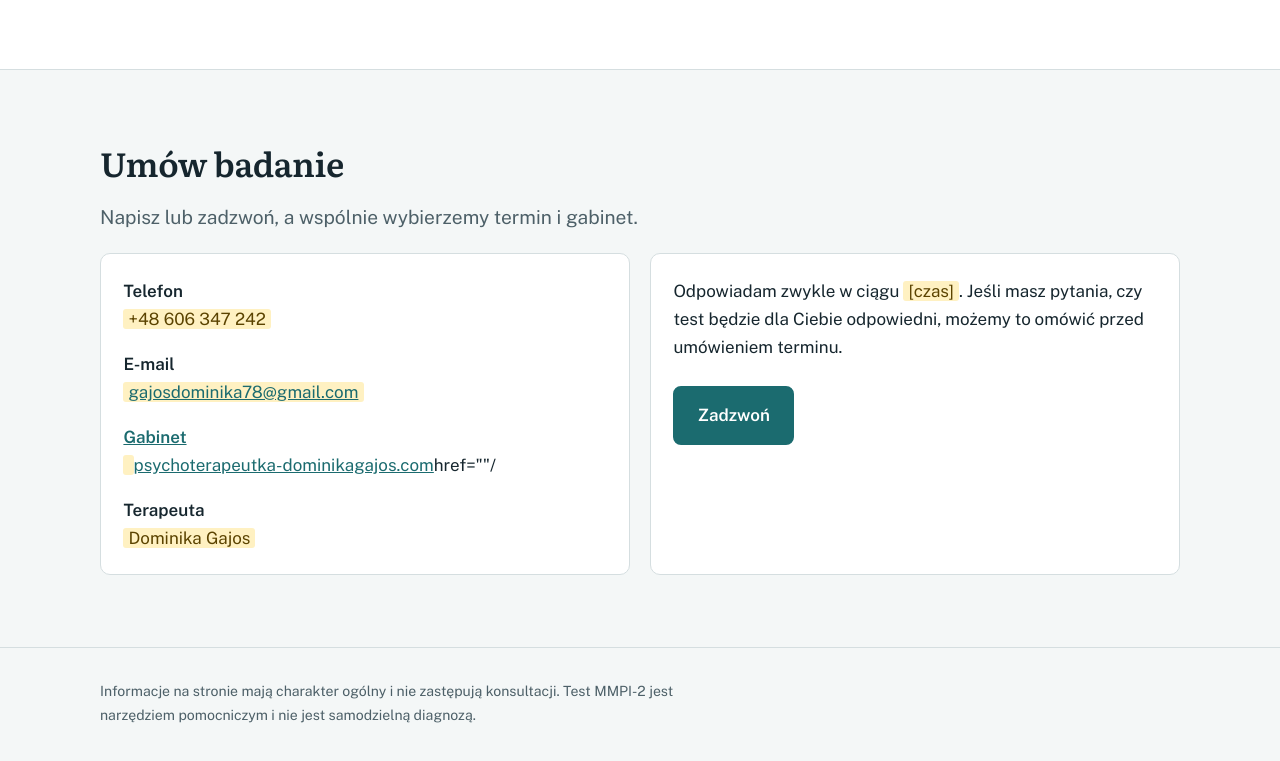
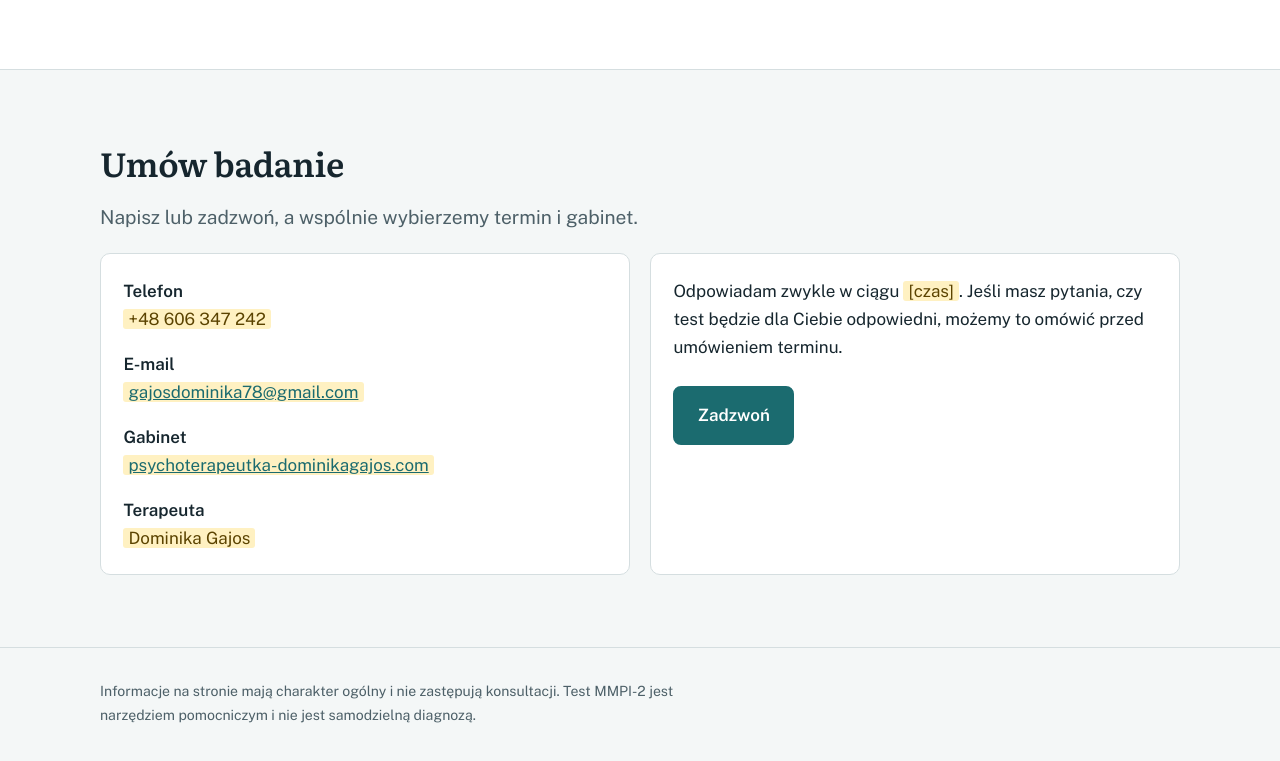
Before and after one commit to sustine/mmpi, a plain HTML site: page index.html in a window 1280 px wide. Shown: the part 3865-4626 px from the top of the page. Drawn offline with nearby package versions, Linux system fonts and the light colour scheme.

Commit message:
Fix email and cabinet link formatting in index.html

```diff
--- a/index.html
+++ b/index.html
@@ -284,8 +284,8 @@ footer{padding:2rem 0 2.5rem;border-top:1px solid var(--line)}
     <div class="cols c2">
       <div class="box">
         <p><strong>Telefon</strong><br><span class="ph">+48 606 347 242</span></p>
-        <p><strong>E-mail</strong><br><span class="ph"><a href="mailto:gajosdominika78@gmail.com">gajosdominika78@gmail.com</span></p>
-        <p><strong>Gabinet</strong><br><span class="ph"><a href="https://psychoterapeutka-dominikagajos.com">psychoterapeutka-dominikagajos.com</a>href=""/</span></p>
+        <p><strong>E-mail</strong><br><span class="ph"><a href="mailto:gajosdominika78@gmail.com">gajosdominika78@gmail.com</a></span></p>
+        <p><strong>Gabinet</strong><br><span class="ph"><a href="https://psychoterapeutka-dominikagajos.com">psychoterapeutka-dominikagajos.com</a></span></p>
         <p style="margin-bottom:0"><strong>Terapeuta</strong><br><span class="ph">Dominika Gajos</span></p>
       </div>
       <div class="box">
```
